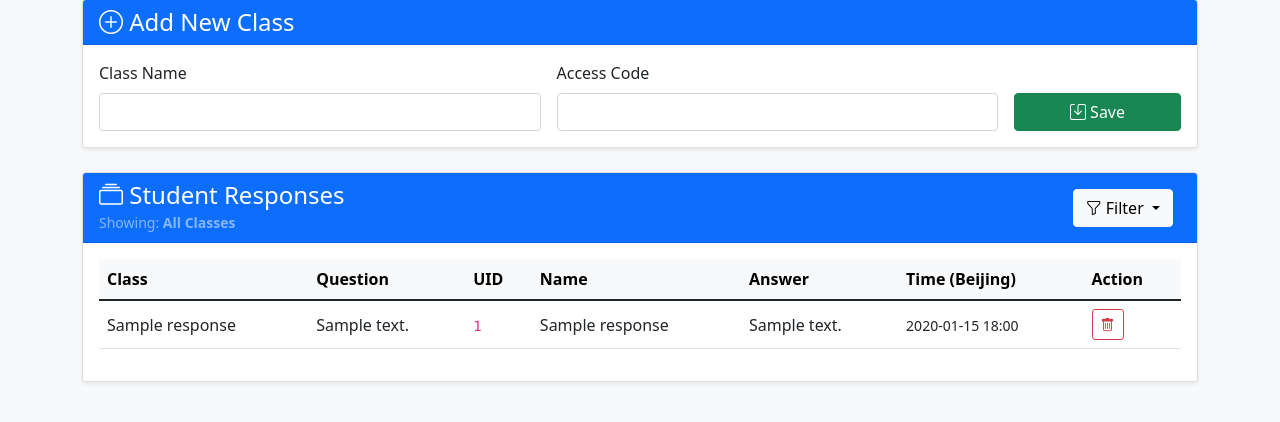
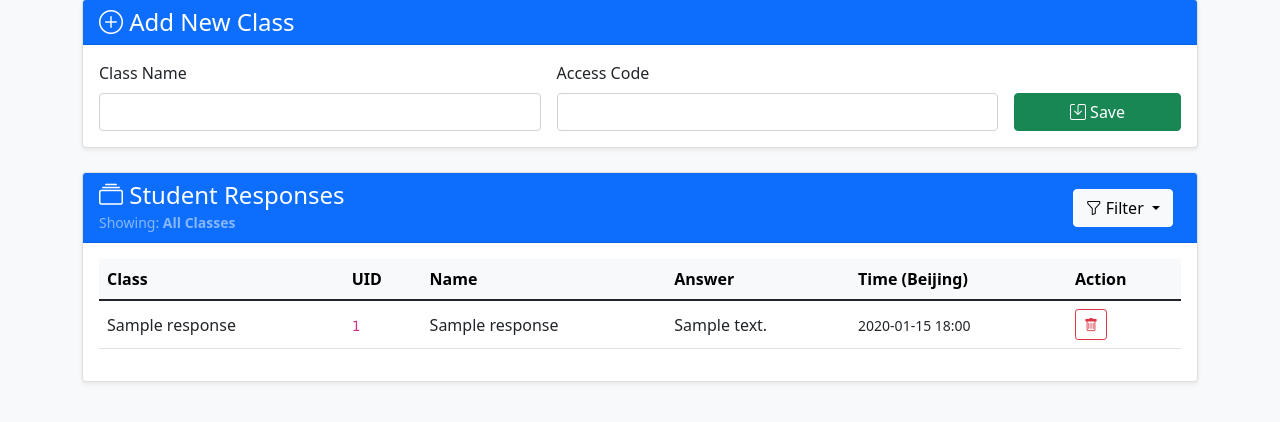
Before and after one commit to alekwu/HKU-MSMK-In-Class-Responses, a Flask app: page /HKU_MSMKprof_portal_admin in a window 1280 px wide. Shown: the part 135-557 px from the top of the page. Run offline with Flask 3, Linux system fonts and the light colour scheme; the visitor is signed in with stand-in values (Sample User, id 1); a database or web service that is not in the repository returns one stand-in record (values such as "Sample title"); some libraries are stand-ins or nearby versions.

Commit message:
Update admin.html

```diff
--- a/templates/admin.html
+++ b/templates/admin.html
@@ -111,7 +111,6 @@
                         <thead class="table-light">
                             <tr>
                                 <th>Class</th>
-                                <th>Question</th>
                                 <th>UID</th>
                                 <th>Name</th>
                                 <th>Answer</th>
@@ -123,7 +122,6 @@
                             {% for response in responses %}
                             <tr>
                                 <td>{{ response[1] }}</td>
-                                <td>{{ response[2] }}</td>
                                 <td><code>{{ response[3] }}</code></td>
                                 <td>{{ response[4] }}</td>
                                 <td class="text-break">{{ response[5] }}</td>
```
